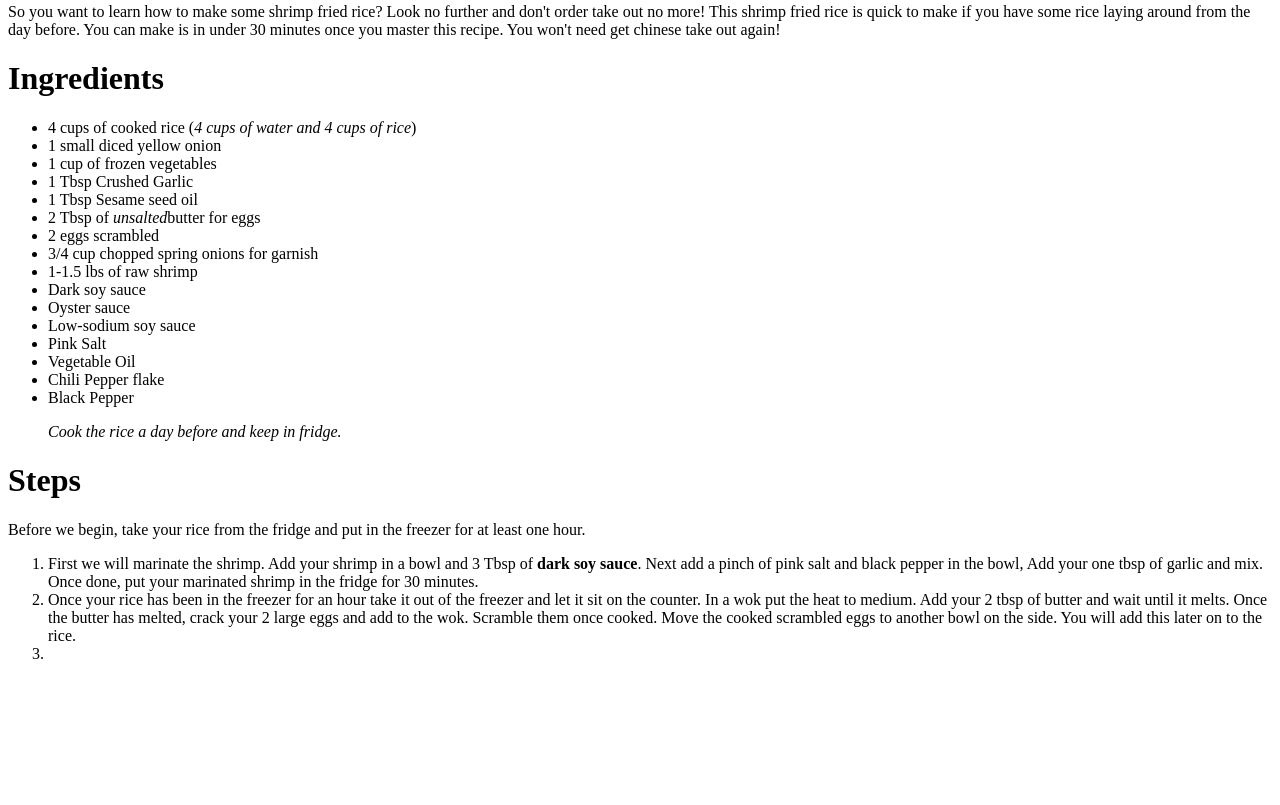
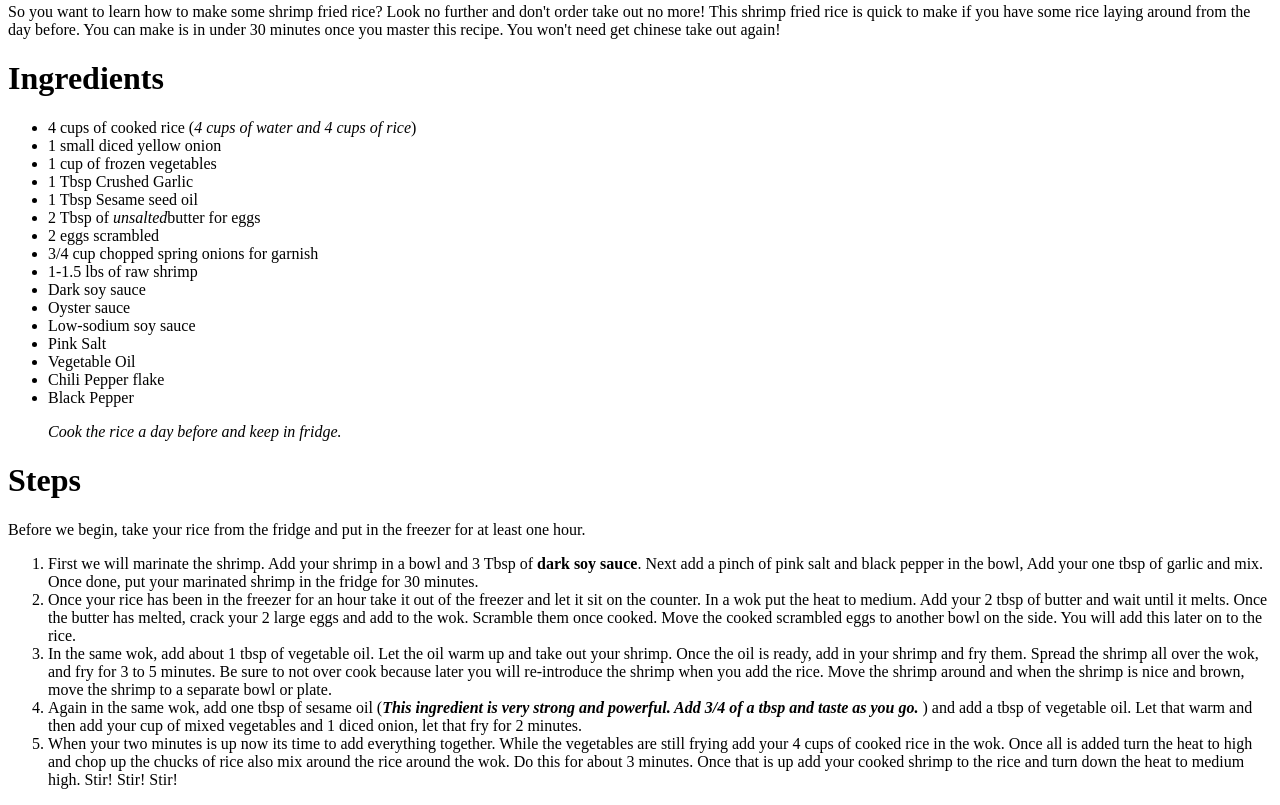
Before and after one commit to ItzzDrew/odin-recipes, a plain HTML site: page recipes/shrimp-fried-rice.html in a window 1280 px wide. Shown: the part 913-1718 px from the top of the page. Before the commit the page ends 1592 px from the top, so only its background shows below. Drawn offline with Linux system fonts and the light colour scheme.

Commit message:
Added steps 3 through 5 to steps

```diff
--- a/recipes/shrimp-fried-rice.html
+++ b/recipes/shrimp-fried-rice.html
@@ -51,7 +51,20 @@
                 </li>
 
                 <li>
+                    In the same wok, add about 1 tbsp of vegetable oil. Let the oil warm up and take out your shrimp. Once the oil is ready, add in your shrimp and fry
+                    them. Spread the shrimp all over the wok, and fry for 3 to 5 minutes. Be sure to not over cook because later you will re-introduce the shrimp when you
+                    add the rice. Move the shrimp around and when the shrimp is nice and brown, move the shrimp to a separate bowl or plate.
+                </li>
 
+                <li>
+                    Again in the same wok, add one tbsp of sesame oil (<strong><em>This ingredient is very strong and powerful. Add 3/4 of a tbsp and taste as you go.
+                    </em></strong>) and add a tbsp of vegetable oil. Let that warm and then add your cup of mixed vegetables and 1 diced onion, let that fry for 2 minutes.
+                </li>
+
+                <li>
+                    When your two minutes is up now its time to add everything together. While the vegetables are still frying add your 4 cups of cooked rice in the wok.
+                    Once all is added turn the heat to high and chop up the chucks of rice also mix around the rice around the wok. Do this for about 3 minutes. Once that is
+                    up add your cooked shrimp to the rice and turn down the heat to medium high. Stir! Stir! Stir!
                 </li>
             </ol>
     </body>
```
